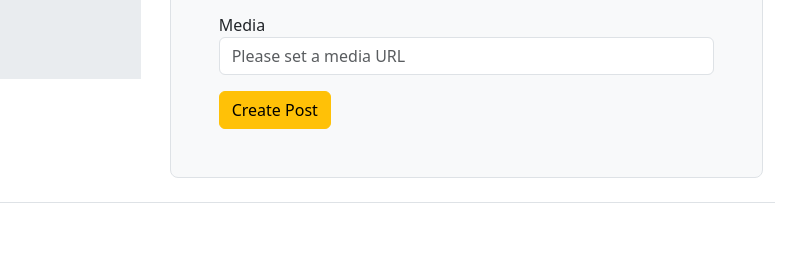
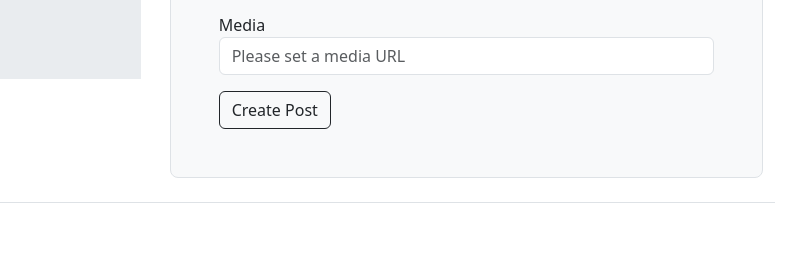
Before and after one commit to borikokeny/JavaScript-2-CA, a website: page profile/index.html in a window 1280 px wide. Shown: the part 389-668 px from the top of the page, 233-1039 px from the left. Drawn offline with nearby package versions, Linux system fonts and the light colour scheme; files that its build step writes are made by us from their sources; no server answers.

Commit message:
Adds new button color

```diff
--- a/profile/index.html
+++ b/profile/index.html
@@ -112,7 +112,7 @@
                         <input class="form-control" type="url" name="media" placeholder="Please set a media URL">
                       </div>
 
-                      <button class="btn btn-warning">Create Post</button>
+                      <button class="btn  btn-outline-dark">Create Post</button>
 
                     </form>
                   </div>
```
